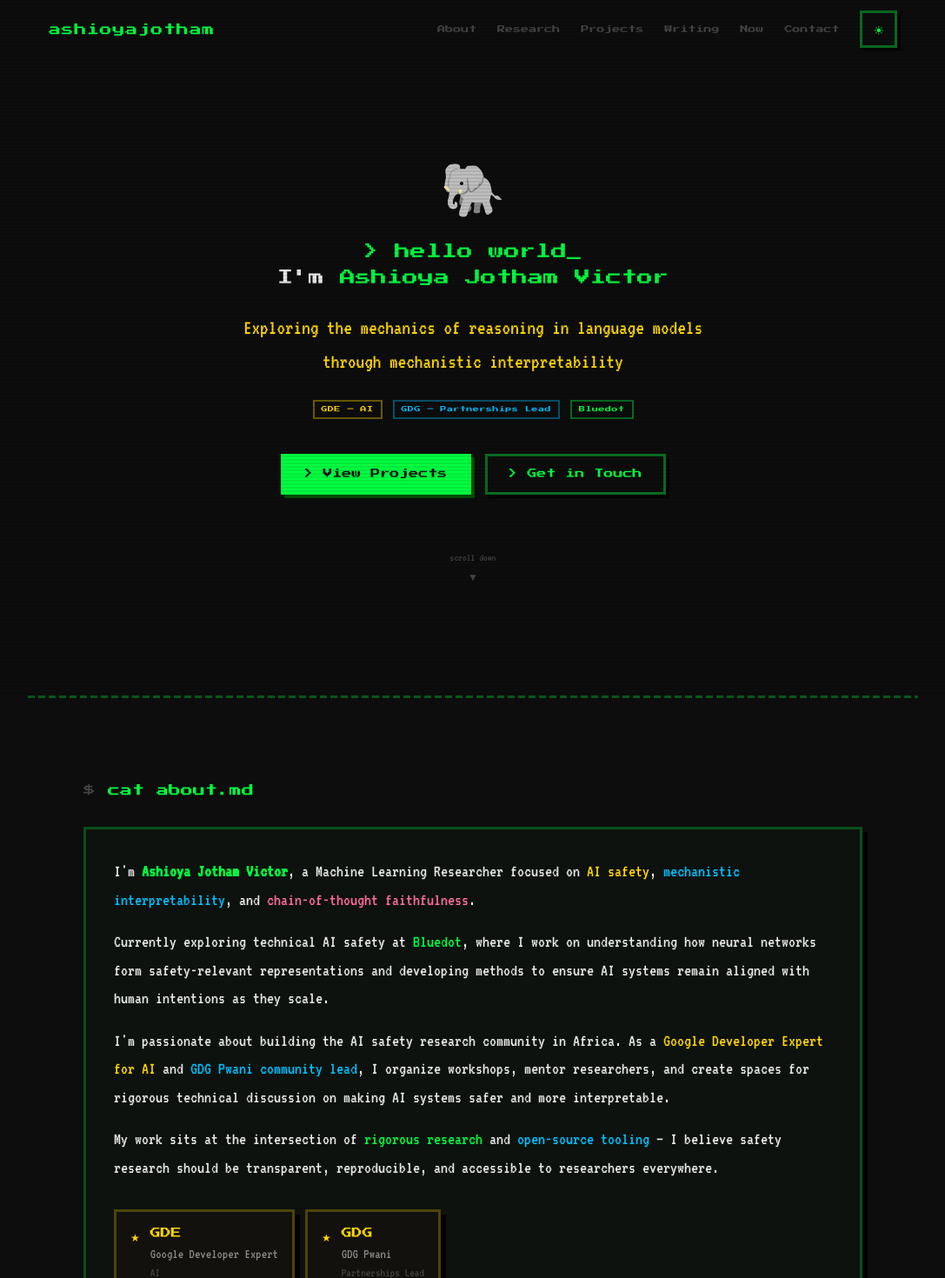
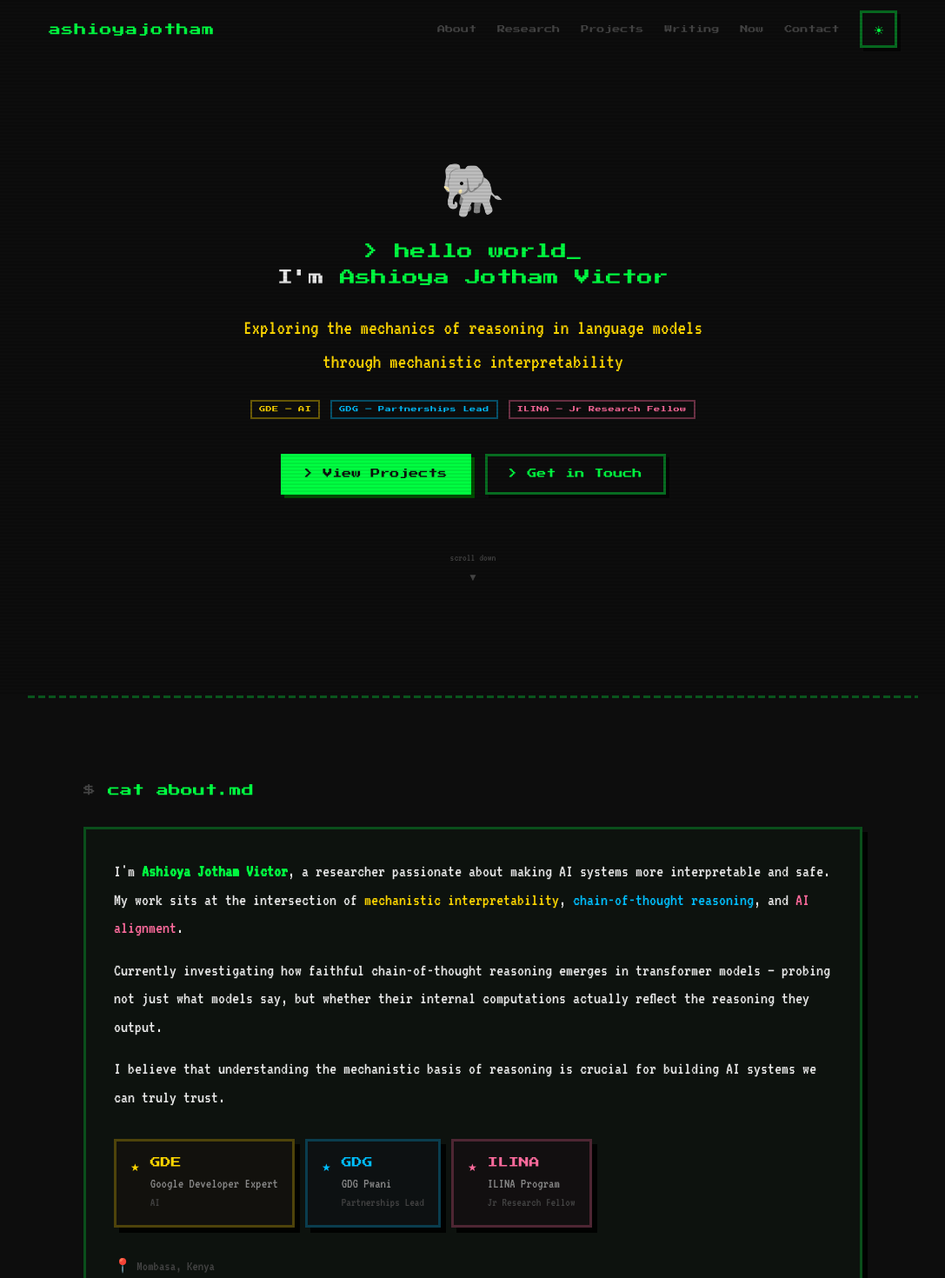
Before and after one commit to ashioyajotham/ashioyajotham.github.io, a Next.js app: page / in a window 1280 px wide. Shown: the top 1470 px of the page at 87% size, without its empty margins (96-1183 px from the left). Built offline with nearby package versions, Linux system fonts and the light colour scheme.

Commit message:
8d22adaf-e989-4a5e-bd54-9600168c1e89

```diff
--- a/src/app/layout.tsx
+++ b/src/app/layout.tsx
@@ -21,7 +21,7 @@
 export const metadata: Metadata = {
   title: "Ashioya Jotham Victor — AI Safety Researcher",
   description:
-    "Machine Learning Researcher focused on AI safety, reasoning mechanisms, and interpretability. Google Developer Expert (GDE) - AI. Exploring technical AI safety at Bluedot.",
+    "Researcher focused on mechanistic interpretability, chain-of-thought reasoning, and AI alignment. Google Developer Expert (GDE) - AI. Jr Research Fellow at ILINA Program.",
   keywords: [
     "AI Safety",
     "Machine Learning",
@@ -29,7 +29,8 @@
     "AI Alignment",
     "Google Developer Expert",
     "GDE",
-    "Bluedot",
+    "ILINA Program",
+    "Jr Research Fellow",
     "Mechanistic Interpretability",
     "Chain-of-Thought",
     "GDG Pwani",
@@ -41,7 +42,7 @@
   openGraph: {
     title: "Ashioya Jotham Victor — AI Safety Researcher",
     description:
-      "ML Researcher focused on AI safety, mechanistic interpretability, and chain-of-thought faithfulness.",
+      "Researcher focused on mechanistic interpretability, chain-of-thought reasoning, and AI alignment.",
     url: "https://ashioyajotham.github.io",
     siteName: "Ashioya Jotham Victor",
     type: "website",
@@ -50,7 +51,7 @@
     card: "summary_large_image",
     title: "Ashioya Jotham Victor — AI Safety Researcher",
     description:
-      "ML Researcher focused on AI safety, mechanistic interpretability, and chain-of-thought faithfulness.",
+      "Researcher focused on mechanistic interpretability, chain-of-thought reasoning, and AI alignment.",
     creator: "@ashioyajotham_",
   },
 };
--- a/src/components/site/about.tsx
+++ b/src/components/site/about.tsx
@@ -2,6 +2,12 @@
 
 import { ScrollReveal } from "./scroll-reveal";
 import { TITLES } from "./data";
+
+const TITLE_COLORS: Record<string, { card: string; text: string }> = {
+  GDE: { card: "pixel-card-gold pixel-card", text: "text-px-gold" },
+  GDG: { card: "pixel-card-blue pixel-card", text: "text-px-blue" },
+  ILINA: { card: "pixel-card-pink pixel-card", text: "text-px-pink" },
+};
 
 export function About() {
   return (
@@ -19,51 +25,40 @@
             <div className="space-y-4">
               <p className="font-terminal text-lg sm:text-xl text-px-white leading-relaxed">
                 I&apos;m <span className="text-px-green font-bold">Ashioya Jotham Victor</span>, a
-                Machine Learning Researcher focused on{" "}
-                <span className="text-px-gold">AI safety</span>,{" "}
-                <span className="text-px-blue">mechanistic interpretability</span>, and{" "}
-                <span className="text-px-pink">chain-of-thought faithfulness</span>.
+                researcher passionate about making AI systems more interpretable and safe.
+                My work sits at the intersection of{" "}
+                <span className="text-px-gold">mechanistic interpretability</span>,{" "}
+                <span className="text-px-blue">chain-of-thought reasoning</span>, and{" "}
+                <span className="text-px-pink">AI alignment</span>.
               </p>
               <p className="font-terminal text-lg sm:text-xl text-px-white leading-relaxed">
-                Currently exploring technical AI safety at{" "}
-                <span className="text-px-green">Bluedot</span>, where I work on
-                understanding how neural networks form safety-relevant representations
-                and developing methods to ensure AI systems remain aligned with
-                human intentions as they scale.
+                Currently investigating how faithful chain-of-thought reasoning emerges
+                in transformer models — probing not just what models say, but whether their
+                internal computations actually reflect the reasoning they output.
               </p>
               <p className="font-terminal text-lg sm:text-xl text-px-white leading-relaxed">
-                I&apos;m passionate about building the AI safety research community
-                in Africa. As a{" "}
-                <span className="text-px-gold">Google Developer Expert for AI</span> and{" "}
-                <span className="text-px-blue">GDG Pwani community lead</span>,
-                I organize workshops, mentor researchers, and create spaces for
-                rigorous technical discussion on making AI systems safer and more
-                interpretable.
-              </p>
-              <p className="font-terminal text-lg sm:text-xl text-px-white leading-relaxed">
-                My work sits at the intersection of{" "}
-                <span className="text-px-green">rigorous research</span> and{" "}
-                <span className="text-px-blue">open-source tooling</span> — I believe
-                safety research should be transparent, reproducible, and accessible
-                to researchers everywhere.
+                I believe that understanding the mechanistic basis of reasoning is crucial
+                for building AI systems we can truly trust.
               </p>
             </div>
 
-            {/* Title badges */}
+            {/* Roles */}
             <div className="mt-8 flex flex-wrap gap-3">
-              {TITLES.map((t) => (
+              {TITLES.map((t) => {
+                const colors = TITLE_COLORS[t.abbr] || TITLE_COLORS.GDE;
+                return (
                   <a
                     key={t.label}
                     href={t.link}
                     target="_blank"
                     rel="noopener noreferrer"
-                  className="pixel-card-gold pixel-card p-3 sm:p-4 flex items-start gap-3 no-underline"
+                    className={`${colors.card} p-3 sm:p-4 flex items-start gap-3 no-underline`}
                   >
-                  <span className="font-pixel text-xs text-px-gold mt-1">
+                    <span className={`font-pixel text-xs ${colors.text} mt-1`}>
                       ★
                     </span>
                     <div>
-                    <div className="font-pixel text-xs text-px-gold">
+                      <div className={`font-pixel text-xs ${colors.text}`}>
                         {t.abbr}
                       </div>
                       <div className="font-terminal text-base text-px-gray mt-1">
@@ -74,7 +69,8 @@
                       </div>
                     </div>
                   </a>
-              ))}
+                );
+              })}
             </div>
 
             {/* Terminal-style location & links */}
--- a/src/components/site/data.ts
+++ b/src/components/site/data.ts
@@ -18,8 +18,9 @@
 };
 
 export const TITLES = [
-  { label: "Google Developer Expert", abbr: "GDE", field: "AI", link: "https://developers.google.com/community/experts" },
+  { label: "Google Developer Expert", abbr: "GDE", field: "AI", link: "https://g.dev/ashioyajotham" },
   { label: "GDG Pwani", abbr: "GDG", field: "Partnerships Lead", link: "https://gdg.community.dev/gdg-pwani" },
+  { label: "ILINA Program", abbr: "ILINA", field: "Jr Research Fellow", link: "https://www.ilinaprogram.org/team" },
 ];
 
 export interface Project {
--- a/src/components/site/footer.tsx
+++ b/src/components/site/footer.tsx
@@ -64,11 +64,11 @@
 
             {/* Right */}
             <div className="text-center sm:text-right">
-              <p className="font-terminal text-xs text-px-dim">
-                Built with Next.js
+              <p className="font-terminal text-xs text-px-gray italic">
+                &ldquo;The best way to predict the future is to interpret it beautifully.&rdquo;
               </p>
-              <p className="font-terminal text-xs text-px-dim">
-                <span className="pixel-float inline-block">🐘</span> pixel-perfect
+              <p className="font-terminal text-xs text-px-dim mt-1">
+                <span className="pixel-float inline-block">🐘</span> ashioyajotham
               </p>
             </div>
           </div>
--- a/src/components/site/hero.tsx
+++ b/src/components/site/hero.tsx
@@ -44,13 +44,16 @@
             target="_blank"
             rel="noopener noreferrer"
             className={`pixel-tag no-underline ${
-              t.abbr === "GDE" ? "pixel-tag-gold" : "pixel-tag-blue"
+              t.abbr === "GDE"
+                ? "pixel-tag-gold"
+                : t.abbr === "GDG"
+                  ? "pixel-tag-blue"
+                  : "pixel-tag-pink"
             }`}
           >
             {t.abbr} — {t.field}
           </a>
         ))}
-        <span className="pixel-tag">Bluedot</span>
       </div>
 
       {/* CTA Buttons */}
--- a/src/lib/contact-config.ts
+++ b/src/lib/contact-config.ts
@@ -4,6 +4,6 @@
 // Replace the placeholder below with your real key.
 
 export const CONTACT_CONFIG = {
-  accessKey: "YOUR_WEB3FORMS_KEY",
+  accessKey: "966cc5a3-f493-4913-b994-88c7f173f9ee",
   endpoint: "https://api.web3forms.com/submit",
 };
```
Also changed, not shown: screenshot-final.png (added). Lines whose indentation alone changed are shown as unchanged.
